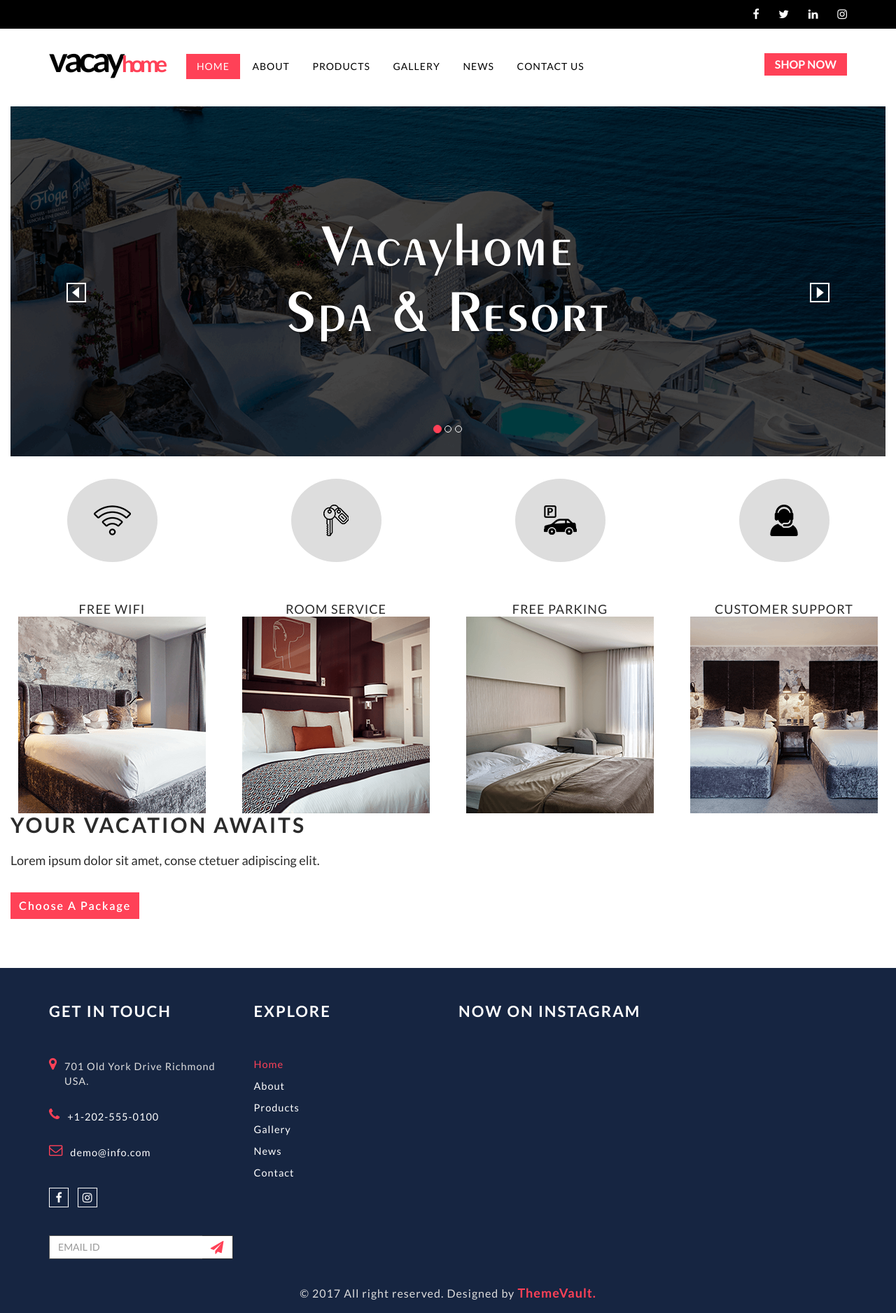
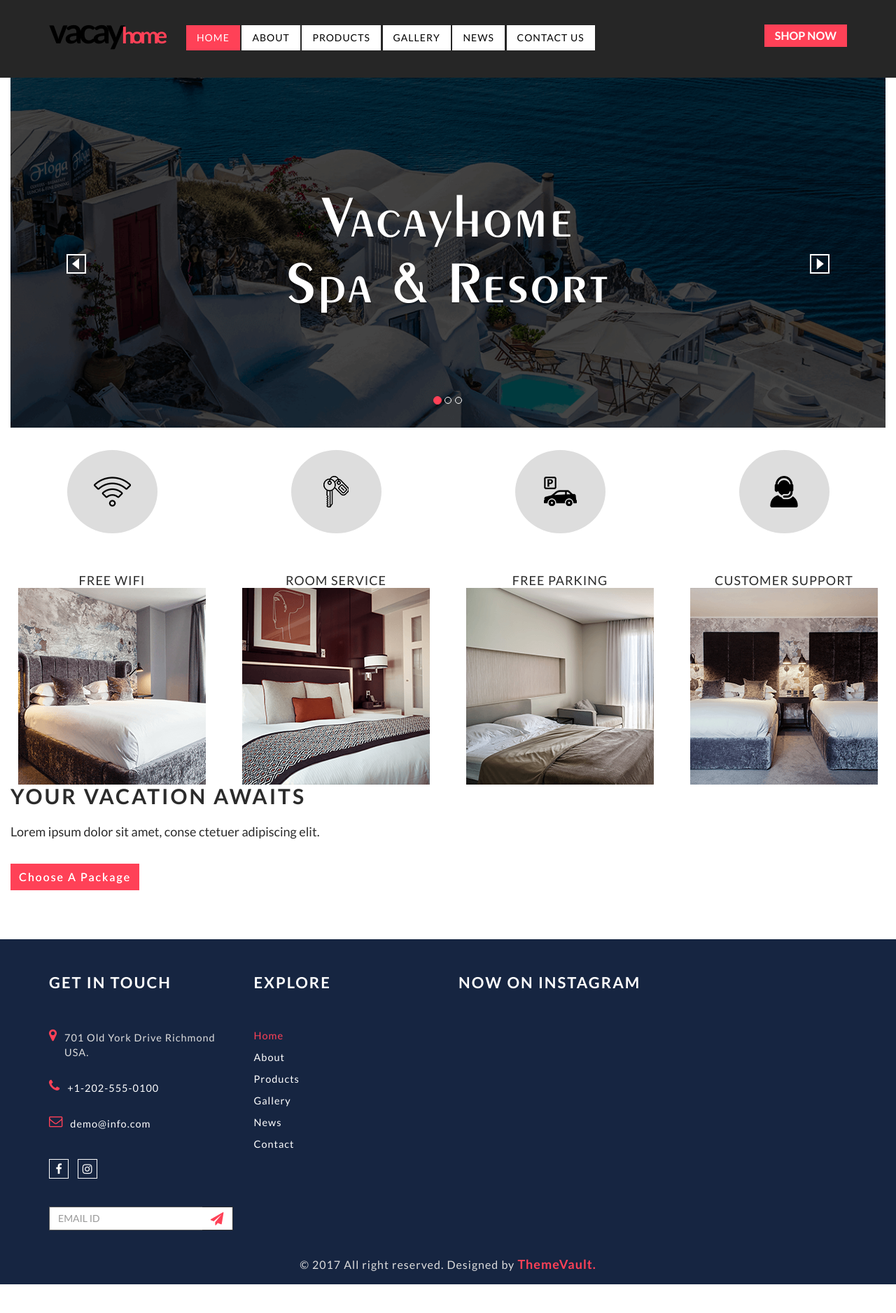
Before and after one commit to tradoncic1/shopIT, a PHP site: page / in a window 1280 px wide. Shown: the whole page at 70% size. After the commit the page ends 1835 px from the top, so only its background shows below. Run offline with PHP 8.4, Linux system fonts and the light colour scheme.

Commit message:
navbar change

```diff
--- a/css/style.css
+++ b/css/style.css
@@ -59,6 +59,7 @@ ul{
 #page{
     overflow: hidden;
 }
+
 .remove-padd{
     padding-left: 0;
     padding-right: 0;
@@ -74,6 +75,7 @@ ul{
     background: #000 none repeat scroll 0 0;
     padding: 12px 0;
 }
+
 .social-grid li a {
     color: #fff;
     display: inline-block;
@@ -105,6 +107,7 @@ ul{
     display: inline;
     position: relative;
 }
+
 /*.navigation .nav1 li a {
     color: #000;
     display: inline-block;
--- a/index.html
+++ b/index.html
@@ -10,8 +10,8 @@ License URI: http://www.themevault.net/license/-->
         <meta charset="utf-8">
         <meta http-equiv="X-UA-Compatible" content="IE=edge">
         <meta name="viewport" content="width=device-width, initial-scale=1.0">
-        <link rel="icon" href="images/icons/favicon.png"/>
-        <title>vacayhome</title>
+        <link rel="icon" href="images/icons/right-arrow-hover.png"/>
+        <title>shopIT</title>
 
         <!-- Bootstrap core CSS -->
         <link href="css/bootstrap.min.css" rel="stylesheet">
@@ -36,29 +36,8 @@ License URI: http://www.themevault.net/license/-->
     </head>
     <body>
         <div id="page">
-            <!---header top---->
-            <div class="top-header">
-                <div class="container">
-                    <div class="row">
-                        <div class="col-md-6">
-                            <!--                            <a href="#"> </a>
-                                                        <div class="info-block"><i class="fa fa-map"></i>701 Old York Drive Richmond USA.</div>-->
-                        </div>
-                        <div class="col-md-6">
-                            <div class="social-grid">
-                                <ul class="list-unstyled text-right">
-                                    <li><a><i class="fa fa-facebook"></i></a></li>
-                                    <li><a><i class="fa fa-twitter"></i></a></li>
-                                    <li><a><i class="fa fa-linkedin"></i></a></li>
-                                    <li><a><i class="fa fa-instagram"></i></a></li>
-                                </ul>
-                            </div>
-                        </div>
-                    </div>
-                </div>
-            </div>
             <!--header--->
-            <header class="header-container">
+            <header class="header-container" style="background-color: #262626">
                 <div class="container">
                     <div class="top-row">
                         <div class="row">
@@ -200,12 +179,12 @@ License URI: http://www.themevault.net/license/-->
         pageNotFound : "error_404"
       });
 
-      /*app.route({
+      app.route({
         view : "home",
         load : "home.html",
         onCreate: function() {  },
         onReady: function() {  }
-      });*/
+      });
 
       $(['home', 'about', 'products', 'gallery', 'news', 'contact']).each(function(index, name){
         app.route({
```
